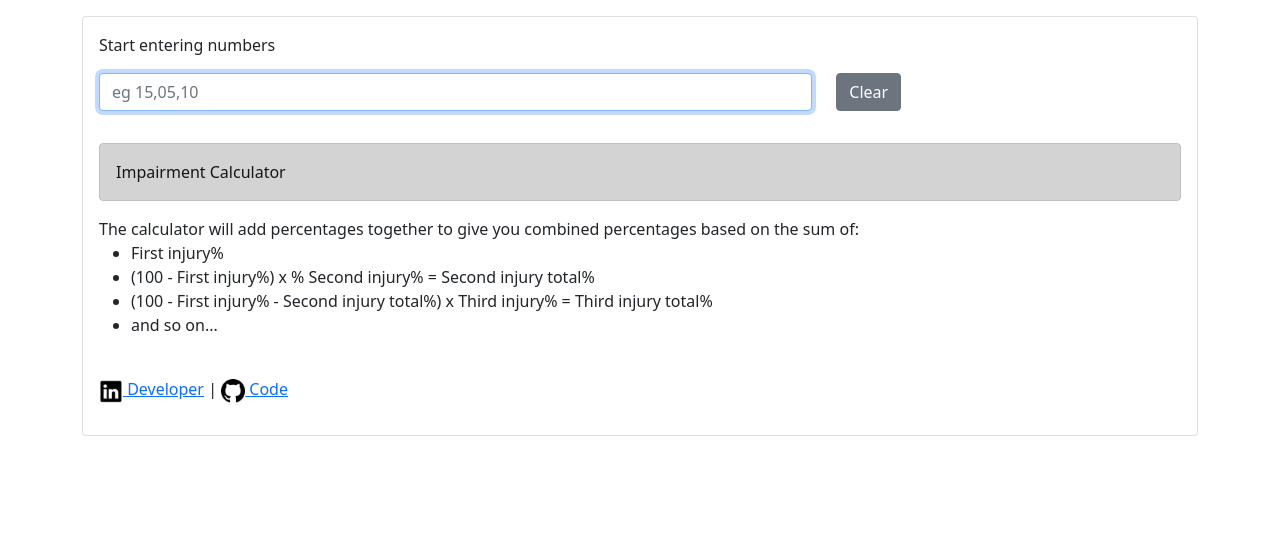
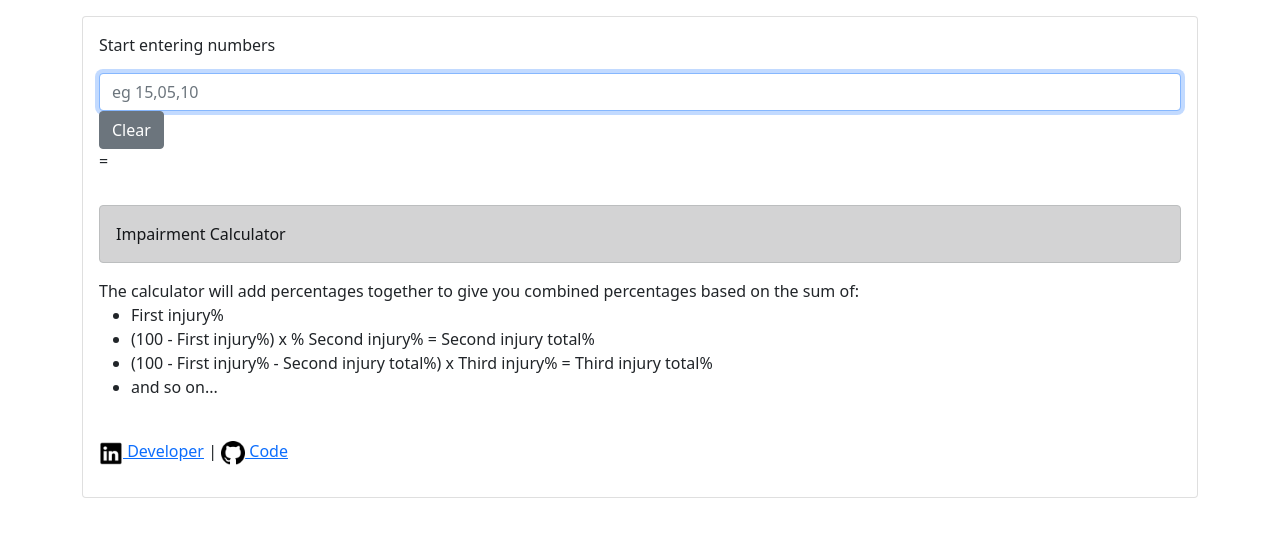
Before and after one commit to rod-meaney/impairment-calc, a React (Create React App) app: page / in a window 1280 px wide. Shown: the top 534 px of the page. Built offline with nearby package versions, Linux system fonts and the light colour scheme.

Commit message:
minor change

```diff
--- a/src/components/Calculator.js
+++ b/src/components/Calculator.js
@@ -90,7 +90,7 @@ class Calculator extends React.Component {
           <Card.Body>
             <Row><Col><p>{this.state.resultText}</p> </Col></Row>
             <Row>
-              <Col sm={8}>
+              <Col>
                 <Form>
                   <Form.Group controlId="formPercent">
                     <Form.Control
@@ -101,12 +101,10 @@ class Calculator extends React.Component {
                       onChange={this.updateEntry} value={this.state.entry}
                       ref={c => (this.myInputRef = c)}
                     /> {' '}
+                    <Button variant="secondary" onClick={() => this.clearList()}>Clear</Button>
                   </Form.Group>
                 </Form>
-              </Col>
-              <Col sm={4}>
-                <Button variant="secondary" onClick={() => this.clearList()}>Clear</Button>
-              </Col>
+=              </Col>
             </Row>
             <p />
             <Row><Col>{this.calculateRows()}</Col></Row>
```
